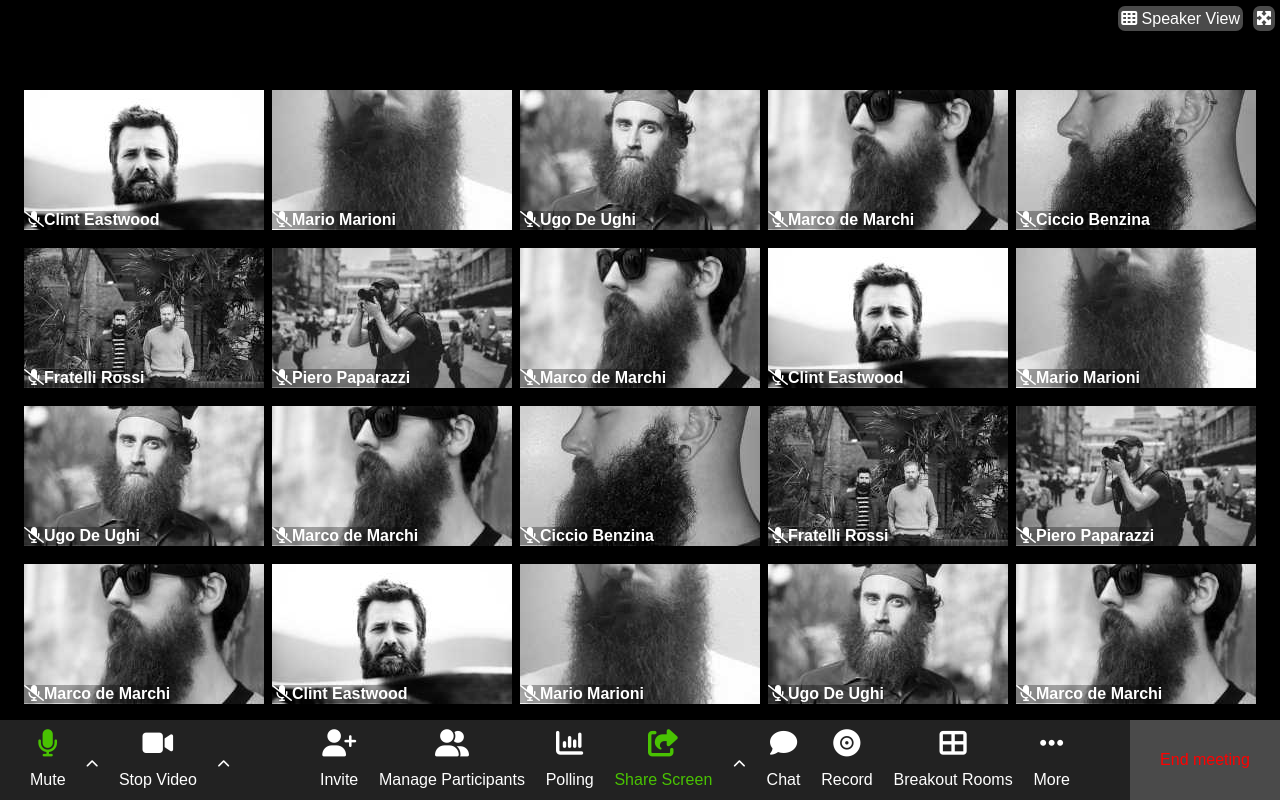
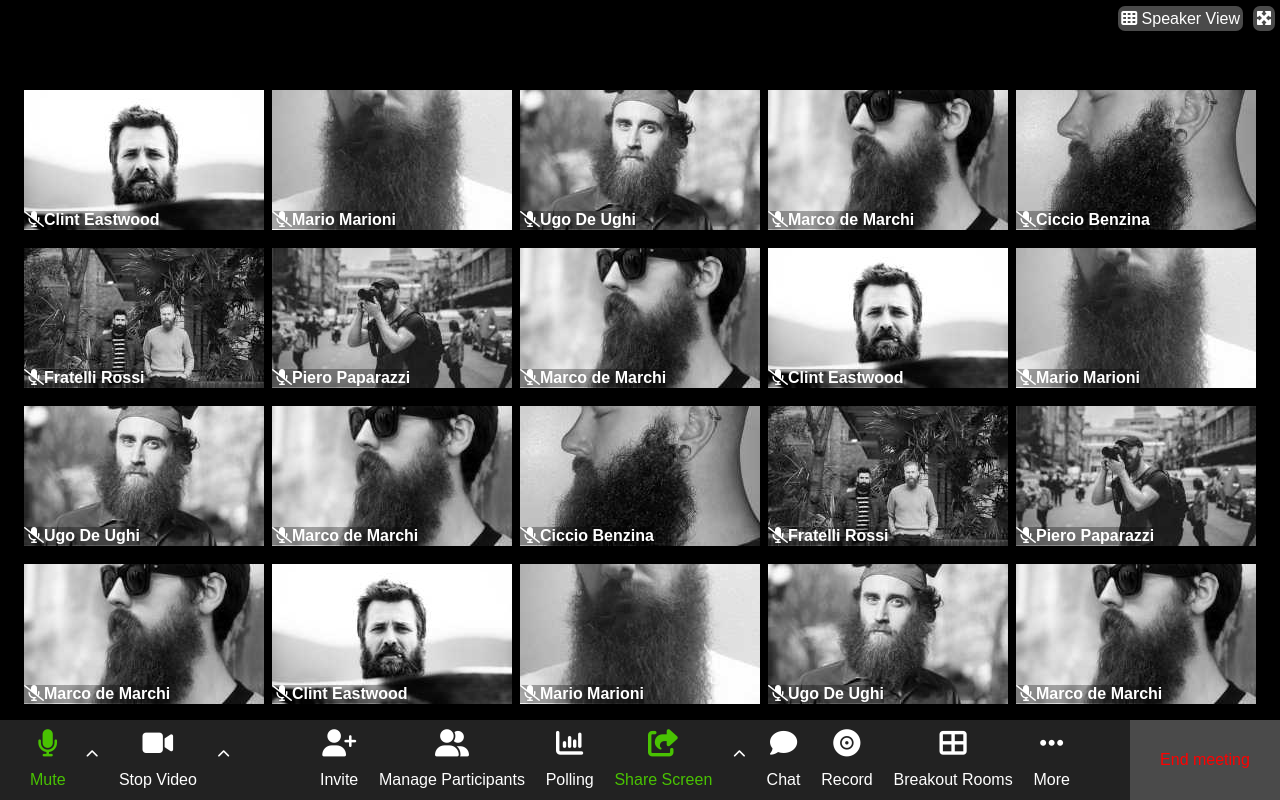
Before and after one commit to pietrolupi/html-css-zoom, a plain HTML site: page index.html in a window 1280 px wide. In both pictures the pointer is over the link 47 px from the left and 744 px from the top of the page. Drawn offline with Linux system fonts and the light colour scheme.

Commit message:
[edit]:main, [edit]: footer

```diff
--- a/assets/css/style.css
+++ b/assets/css/style.css
@@ -115,6 +115,7 @@ footer {
 
 .fa-chevron-up {
   font-size: 0.8rem;
+  padding-bottom: 25px;
 }
 .icon-col {
   display: flex;
@@ -153,13 +154,14 @@ footer {
   background-color: red;
 }
 
-.icon-col a:hover {
+.icon-col:hover a {
   color: #49c302;
 
 }
 
 .video-box:hover {
   cursor: pointer;
+
 }
 
 .video-box:hover span {
```
